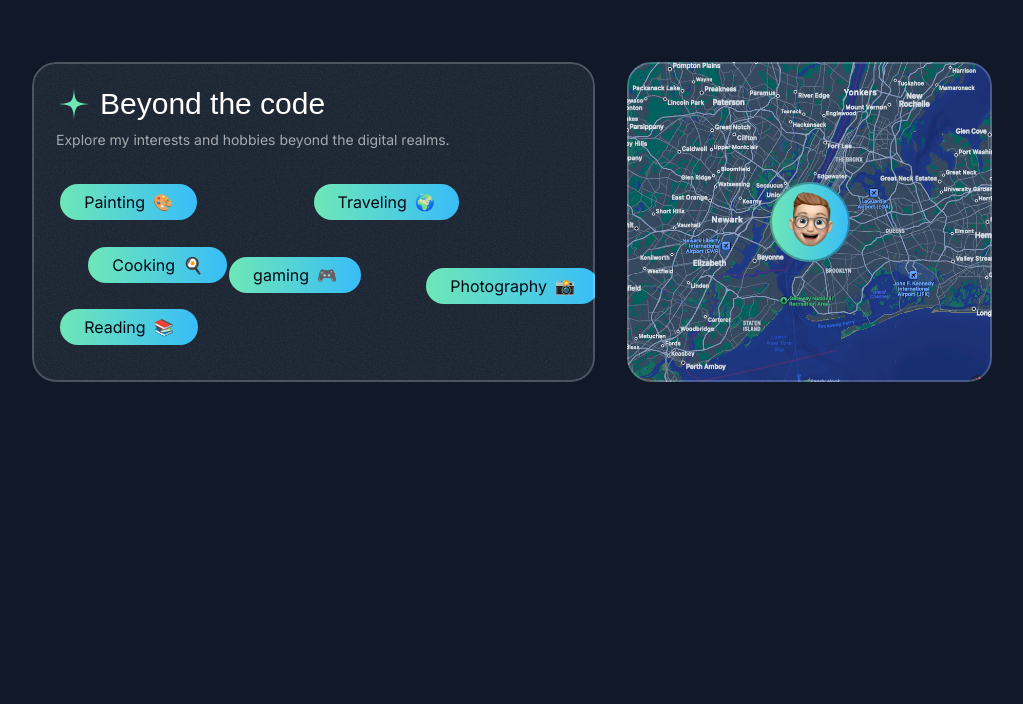
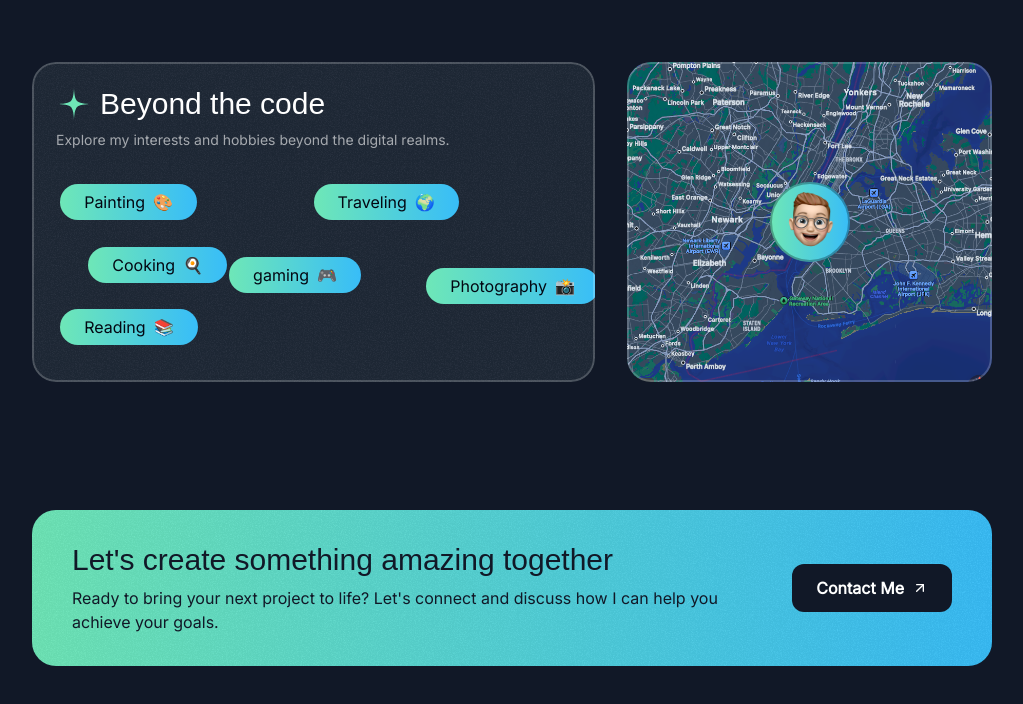
Before and after one commit to MaxiDumont/New_Portfolio, a Next.js app: page / in a window 1280 px wide. Shown: the part 3765-4469 px from the top of the page, without its empty margins (128-1151 px from the left). Before the commit the page ends 4227 px from the top, so only its background shows below. Built offline with nearby package versions, Linux system fonts and the light colour scheme; a web font is replaced by a local one.

Commit message:
Add ContactSection component and integrate into Home page

```diff
--- a/src/app/page.tsx
+++ b/src/app/page.tsx
@@ -3,6 +3,7 @@
 import { ProjectsSection } from "@/sections/Projects";
 import { TapeSection } from "@/sections/Tape";
 import { AboutSection } from "@/sections/About";
+import {ContactSection} from "@/sections/Contact";
 
 
 export default function Home() {
@@ -13,6 +14,7 @@
       <ProjectsSection />
       <TapeSection />
       <AboutSection />
+      <ContactSection />
     </div>
   );
 }
--- a/src/sections/Contact.tsx
+++ b/src/sections/Contact.tsx
@@ -1,3 +1,36 @@
+import ArrowUpRightIcon from "@/assets/icons/arrow-up-right.svg";
+import grainImage from "@/assets/images/grain.jpg";
+
 export const ContactSection = () => {
-  return <div>Contact Section</div>;
+  return (
+    <div className="py-16 pt-12">
+      <div className="container mb-96">
+        <div className="bg-gradient-to-r from-emerald-300 to-sky-400 text-gray-900  py-8 px-10 rounded-3xl text-center md:text-left relative overflow-hidden z-0">
+          <div
+            className="absolute inset-0 opacity-5 -z-10"
+            style={{
+              backgroundImage: `url(${grainImage.src})`,
+            }}
+          ></div>
+          <div className="flex flex-col md:flex-row gap-8 md:gap-16 items-center">
+            <div>
+              <h2 className="font-serif text-2xl md:text-3xl">
+                Let's create something amazing together
+              </h2>
+              <p className=" text-sm md:text-base mt-2">
+                Ready to bring your next project to life? Let's connect and
+                discuss how I can help you achieve your goals.
+              </p>
+            </div>
+            <div>
+              <button className="text-white bg-gray-900 inline-flex items-center px-6 h-12 rounded-xl gap-2 w-max">
+                <span className="font-semibold">Contact Me</span>
+                <ArrowUpRightIcon className="size-4" />
+              </button>
+            </div>
+          </div>
+        </div>
+      </div>
+    </div>
+  );
 };
```
